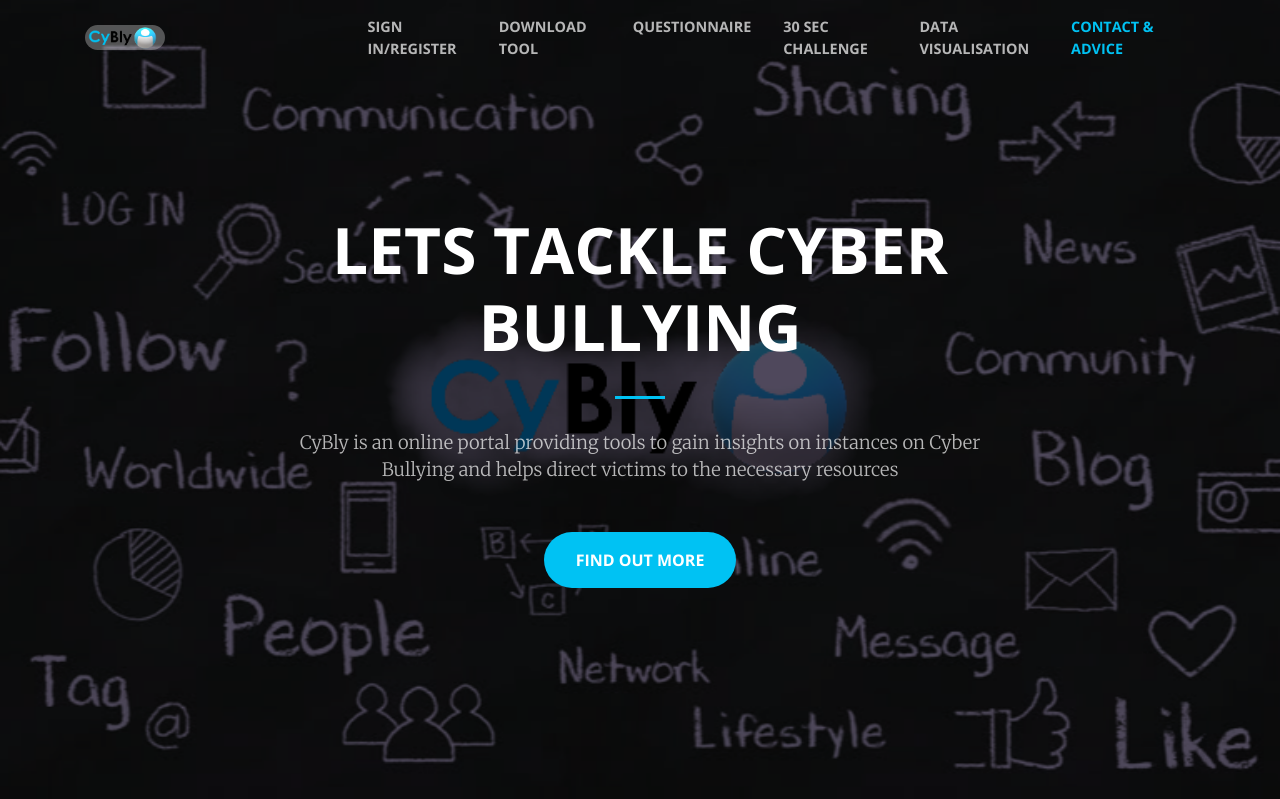
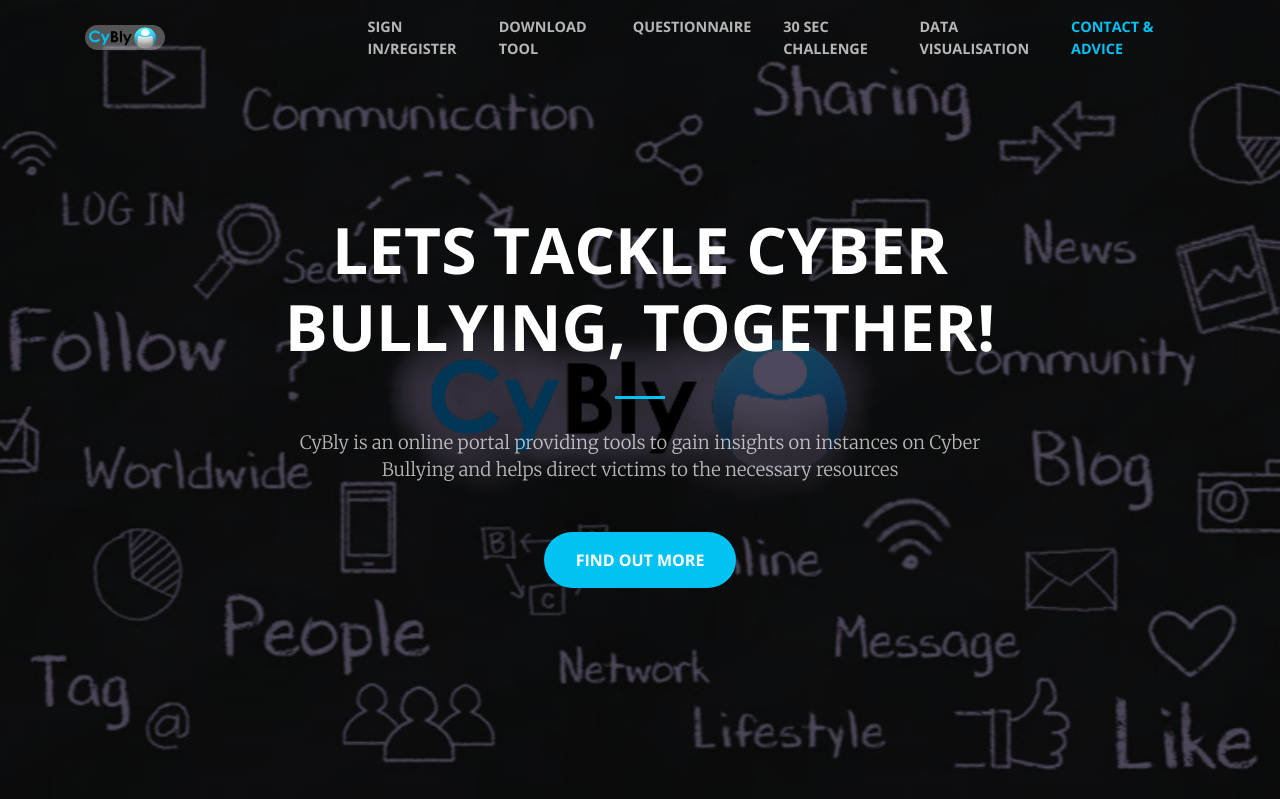
Before and after one commit to AaronFitzz/CyBly, a PHP site: page / in a window 1280 px wide. Shown: the top 799 px of the page. Run offline with PHP 8.4, Linux system fonts and the light colour scheme; data that the repository does not hold is empty; some libraries are stand-ins or nearby versions.

Commit message:
Text update

```diff
--- a/index.php
+++ b/index.php
@@ -163,7 +163,7 @@
       <div class="row">
         <div class="col-lg-10 mx-auto">
           <h1 class="text-uppercase">
-            <strong>Lets tackle Cyber Bullying</strong>
+            <strong>Lets tackle Cyber Bullying, together!</strong>
           </h1>
           <hr>
         </div>
```
